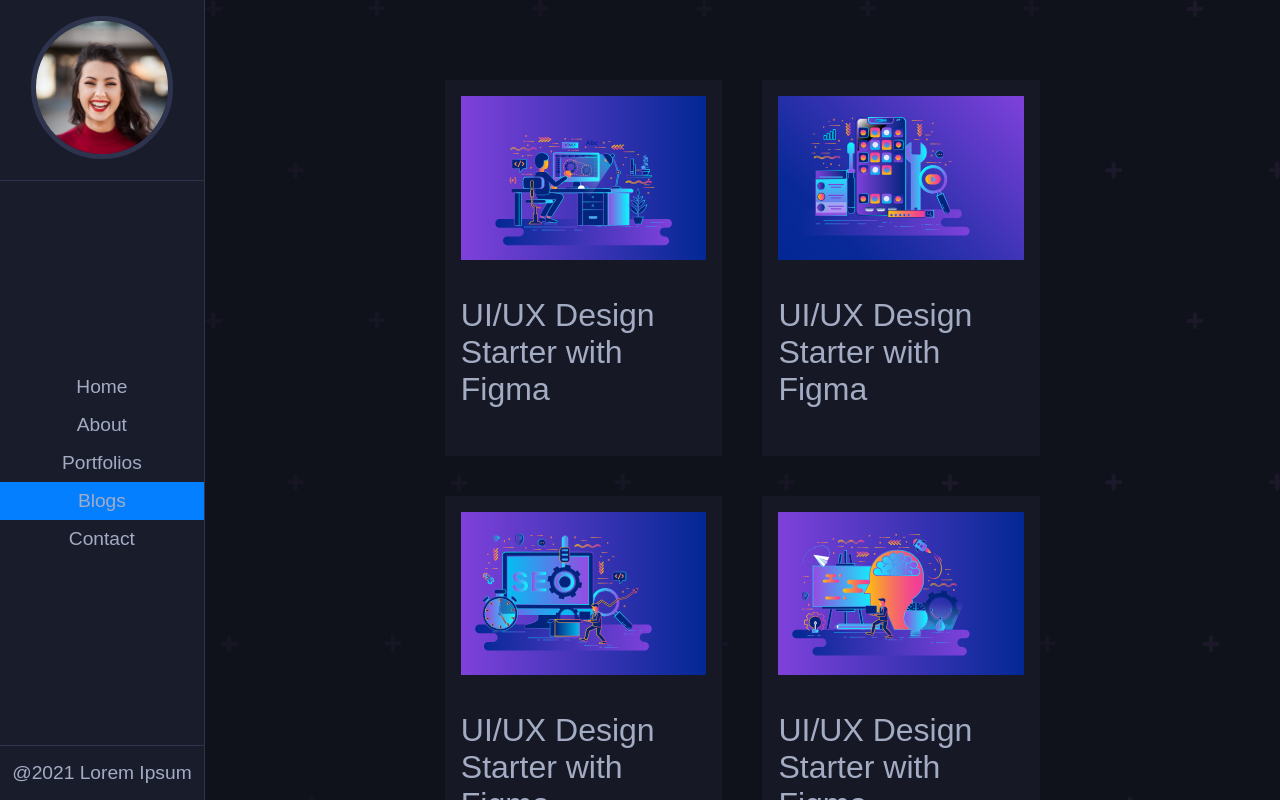
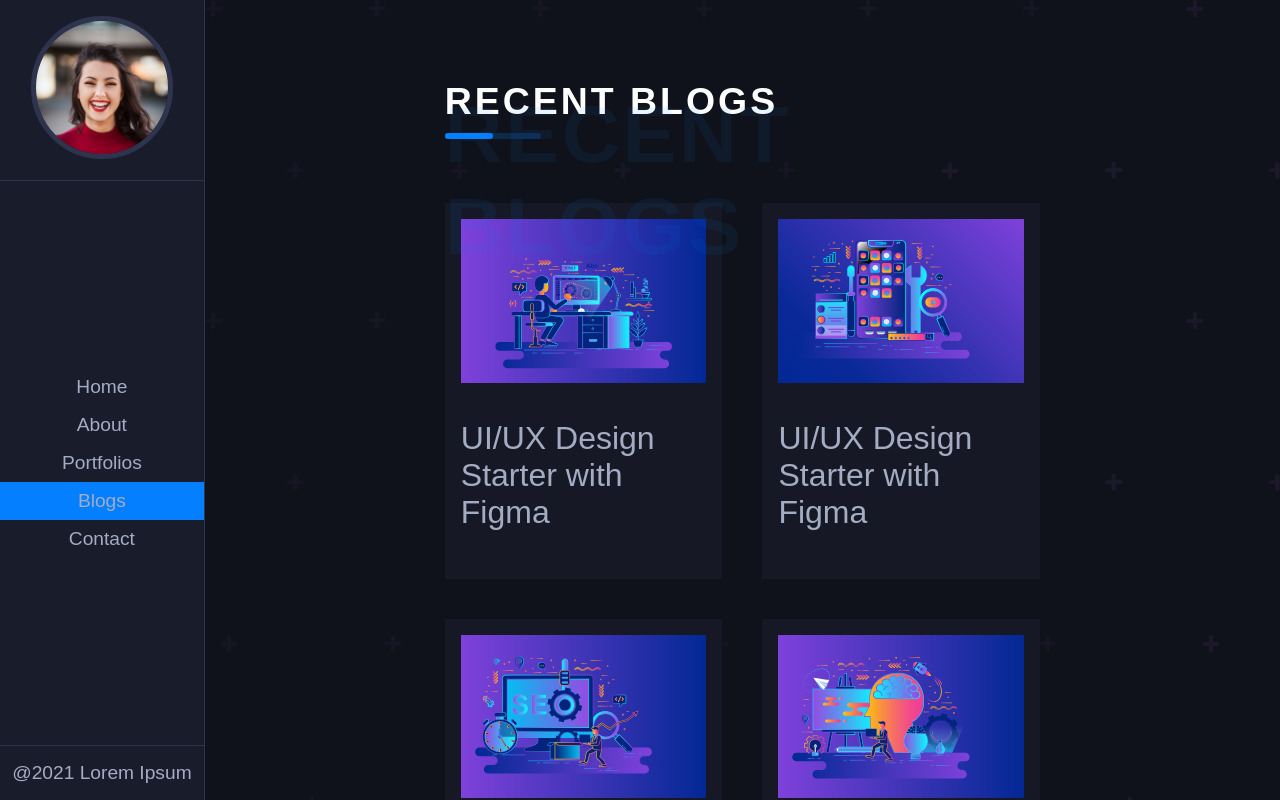
Before and after one commit to shafeenashaikh/React-Portfolio, a React (Create React App) app: page /blogs in a window 1280 px wide. Shown: the top 800 px of the page. Built offline with nearby package versions, Linux system fonts and the light colour scheme; a web font is replaced by a local one.

Commit message:
added Title to the BlogPage

```diff
--- a/src/Pages/BlogPage.js
+++ b/src/Pages/BlogPage.js
@@ -1,9 +1,14 @@
 import React from 'react';
 import blogs from '../Components/allBlogs';
+import Tittle from '../Components/Tittle';
 
 function BlogPage() {
     return (
-    <div className="BlogsPage">
+    <div>
+         <div className="b-title">
+            <Tittle title={'Recent Blogs'} span={'Recent Blogs'}/>
+         </div>
+        <div  className="BlogsPage">
         {
             blogs.map((blog) =>{
                 return (
@@ -19,6 +24,7 @@
                 )
             })
         }
+        </div>
     </div>
     )
 }
--- a/src/Styles/_blogs.scss
+++ b/src/Styles/_blogs.scss
@@ -13,9 +13,9 @@
             padding-bottom: 2rem;
             img{
                 width: 100%;
-                transition: all .4s ease-in-out;
+                transition: all .2s ease-in-out;
                 &:hover{
-                    transform: scale(1.2);
+                    transform: scale(1.1);
                 }
                 padding-bottom: 2rem;
             }
@@ -33,3 +33,6 @@
         }
     }
 }
+.b-title{
+    margin-bottom: 4rem;
+}
```
